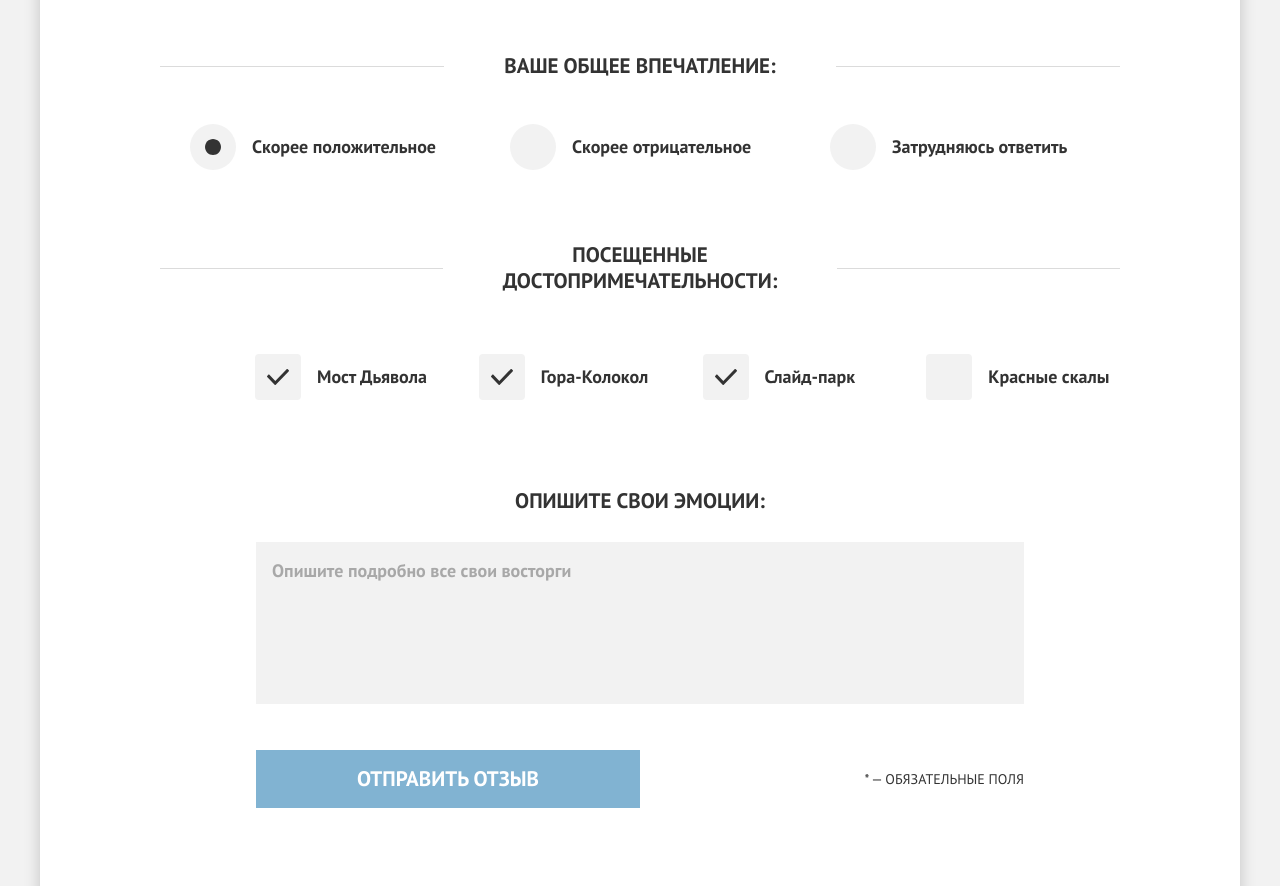
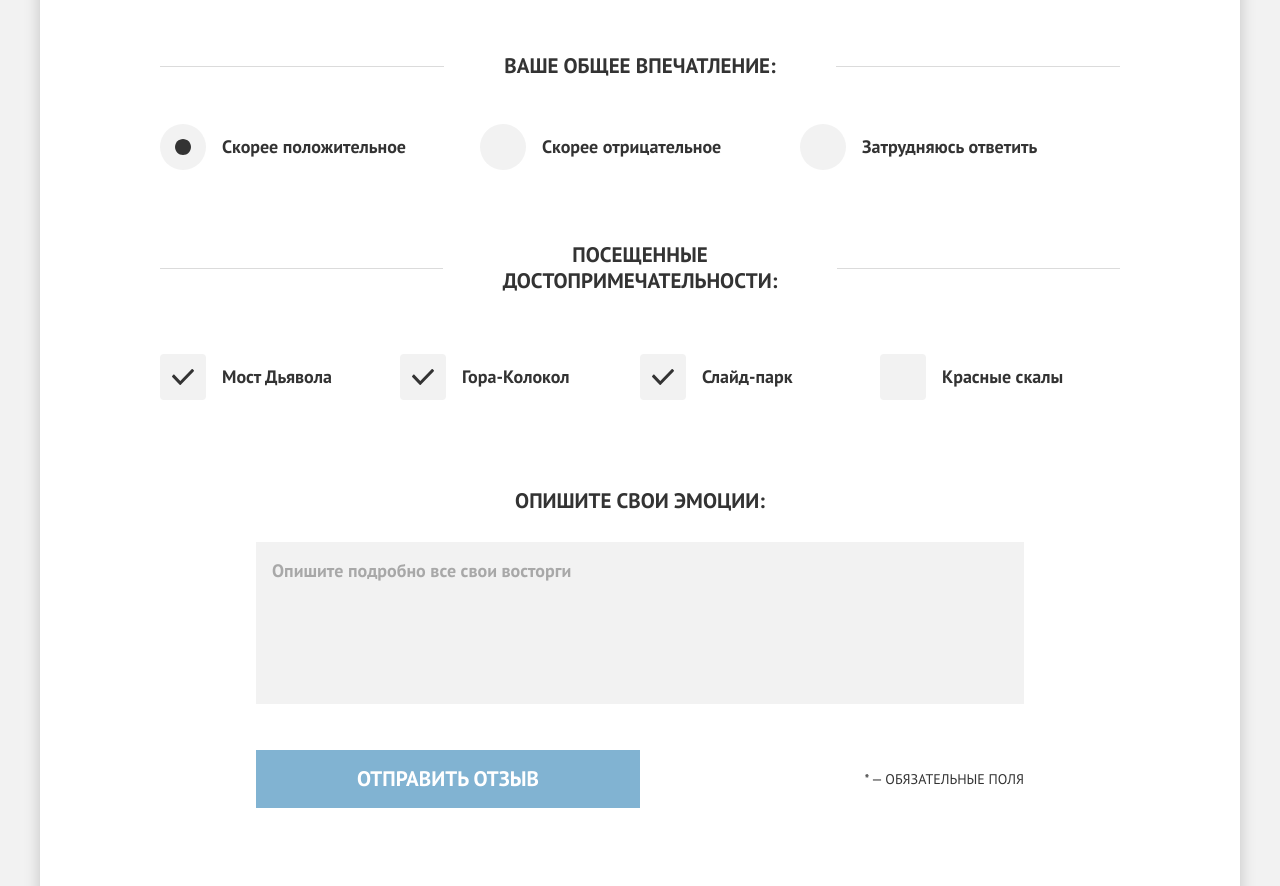
Before and after one commit to htmlacademy-adaptive/635891-sedona-26, a website: page source/form.html in a window 1280 px wide. Shown: the part 981-1867 px from the top of the page. Drawn offline with nearby package versions, Linux system fonts and the light colour scheme; files that its build step writes are made by us from their sources.

Commit message:
Убирает лишние отступы в формах

```diff
--- a/source/less/blocks/field-group.less
+++ b/source/less/blocks/field-group.less
@@ -78,6 +78,7 @@
 
     &--checkbox {
       grid-template-columns: repeat(4, 1fr);
+      margin-left: 0;
     }
   }
 
@@ -88,4 +89,8 @@
   .field-group__title--checkbox {
     margin-bottom: 60px;
   }
+
+  .field-group__item--control {
+    margin-left: 0;
+  }
 }
```
